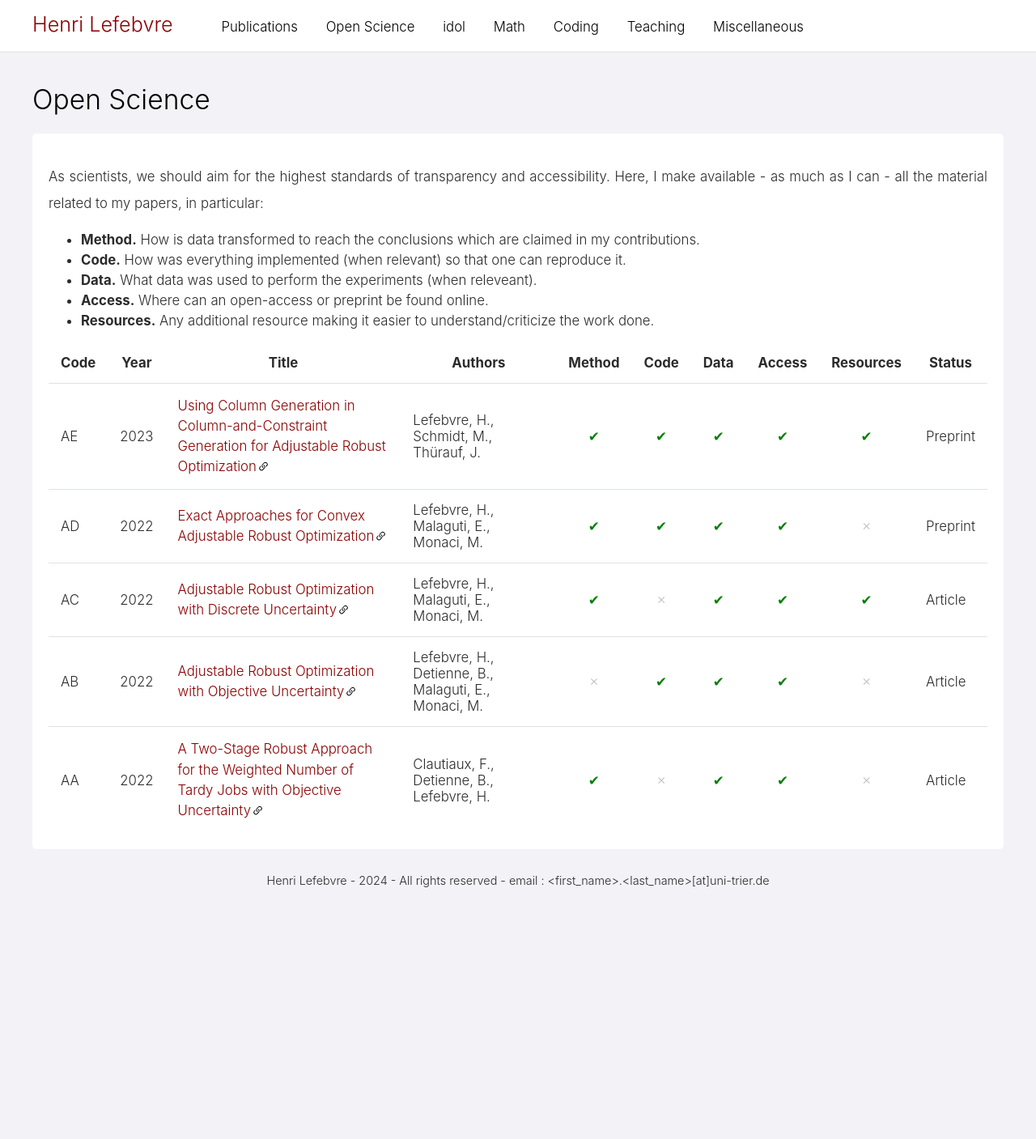
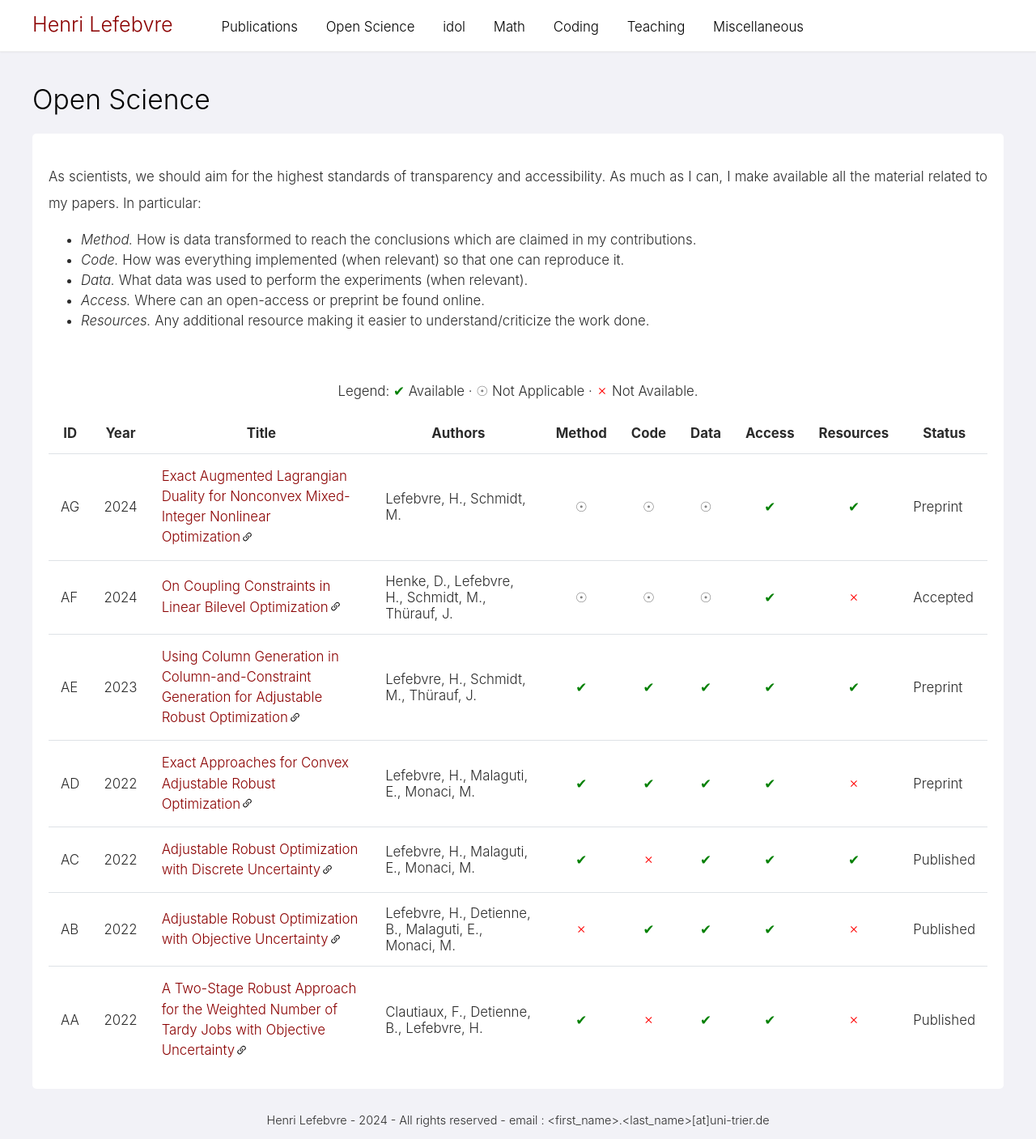
Before and after one commit to hlefebvr/hlefebvr.github.io, a Jekyll site: the page built from open-science/index.html, in a window 1280 px wide. Shown: the whole page at 81% size. Built offline with Jekyll 4.4.1, drawn with Linux system fonts in a browser that asks for light colours; nearby versions of some CDN libraries; a style sheet for code colours, icons or effects is not loaded; before the commit the page ends 1111 px from its top, so only the background shows below that.

Commit message:
add AF and AG

```diff
--- a/open-science/index.html
+++ b/open-science/index.html
@@ -6,34 +6,65 @@ layout: page
 <!--
 Cross: &#x2718;
 Check: &#x2714;
+Dash: &mdash;
 -->
 
 <p>
     As scientists, we should aim for the highest standards of transparency and accessibility.
 
-    Here, I make available - as much as I can - all the material related to my papers, in particular:
+    As much as I can, I make available all the material related to my papers. In particular:
+    <ul>
+        <li><i>Method.</i> How is data transformed to reach the conclusions which are claimed in my contributions.</li>
+        <li><i>Code.</i> How was everything implemented (when relevant) so that one can reproduce it.</li>
+        <li><i>Data.</i> What data was used to perform the experiments (when relevant).</li>
+        <li><i>Access.</i> Where can an open-access or preprint be found online.</li>
+        <li><i>Resources.</i> Any additional resource making it easier to understand/criticize the work done.</li>
+    </ul>
+</p>
 
-    <ul>
-        <li><b>Method.</b> How is data transformed to reach the conclusions which are claimed in my contributions.</li>
-        <li><b>Code.</b> How was everything implemented (when relevant) so that one can reproduce it.</li>
-        <li><b>Data.</b> What data was used to perform the experiments (when releveant).</li>
-        <li><b>Access.</b> Where can an open-access or preprint be found online.</li>
-        <li><b>Resources.</b> Any additional resource making it easier to understand/criticize the work done.</li>
-    </ul>
+<p>
+    <br />
+    <center>
+        Legend: <span class="check"></span> Available &#183; <span class="na"></span> Not Applicable &#183; <span class="cross"></span> Not Available.
+    </center>
 </p>
 
 <table class="open-science-list">
     <tr>
-        <th>Code</th>
+        <th>ID</th>
         <th>Year</th>
-        <th style="width: 500px;">Title</th>
-        <th style="width: 300px;">Authors</th>
+        <th style="width:400px">Title</th>
+        <th style="width:300px;">Authors</th>
         <th>Method</th>
         <th>Code</th>
         <th>Data</th>
         <th>Access</th>
         <th>Resources</th>
         <th>Status</th>
+    </tr>
+    <tr>
+        <td>AG</td>
+        <td>2024</td>
+        <td><a href="AG-exact-augmented-lagrangian-duality-for-nonconvex-mixed-integer-nonlinear-optimization">Exact Augmented Lagrangian Duality for Nonconvex Mixed-Integer Nonlinear Optimization</a></td>
+        <td>Lefebvre, H., Schmidt, M.</td>
+        <td class="na"></td>
+        <td class="na"></td>
+        <td class="na"></td>
+        <td class="check"></td>
+        <td class="check"></td>
+        <td>Preprint</td>
+    </tr>
+    <tr>
+        <td>AF</td>
+        <td>2024</td>
+        <td><a href="AF-on-coupling-constraints-in-linear-bilevel-optimization">On Coupling Constraints in Linear Bilevel Optimization</a></td>
+        <td>Henke, D., Lefebvre, H., Schmidt, M., Thürauf, J.</td>
+        <td class="na"></td>
+        <td class="na"></td>
+        <td class="na"></td>
+        <td class="check"></td>
+        <td class="cross"></td>
+        <td>Accepted</td>
     </tr>
     <tr>
         <td>AE</td>
@@ -69,7 +100,7 @@ Check: &#x2714;
         <td class="check"></td>
         <td class="check"></td>
         <td class="check"></td>
-        <td>Article</td>
+        <td>Published</td>
     </tr>
     <tr>
         <td>AB</td>
@@ -81,7 +112,7 @@ Check: &#x2714;
         <td class="check"></td>
         <td class="check"></td>
         <td class="cross"></td>
-        <td>Article</td>
+        <td>Published</td>
     </tr>
     <tr>
         <td>AA</td>
@@ -93,11 +124,12 @@ Check: &#x2714;
         <td class="check"></td>
         <td class="check"></td>
         <td class="cross"></td>
-        <td>Article</td>
+        <td>Published</td>
     </tr>
 </table>
 
 <script>
-  $(".check").html("<center style=\"color:green;text-align:center;\" >&#x2714;</center>");
-  $(".cross").html("<center style=\"color:#bfbfbf;text-align:center;\" >&#x2717;</center>");
+  $(".check").css("text-align", "center").html("<span style=\"color:green;\" >&#x2714;</span>");
+  $(".cross").css("text-align", "center").html("<span style=\"color:red;\" >&#x2717;</span>");
+  $(".na").css("text-align", "center").html("<span style=\"color:gray;\" >&#9737;</span>");
 </script>
```
Also changed, not shown: open-science/AF-on-coupling-constraints-in-linear-bilevel-optimization/index.html (added, +21 -0 lines), open-science/AG-exact-augmented-lagrangian-duality-for-nonconvex-mixed-integer-nonlinear-optimization/index.html (added, +23 -0 lines), 1 other file.
